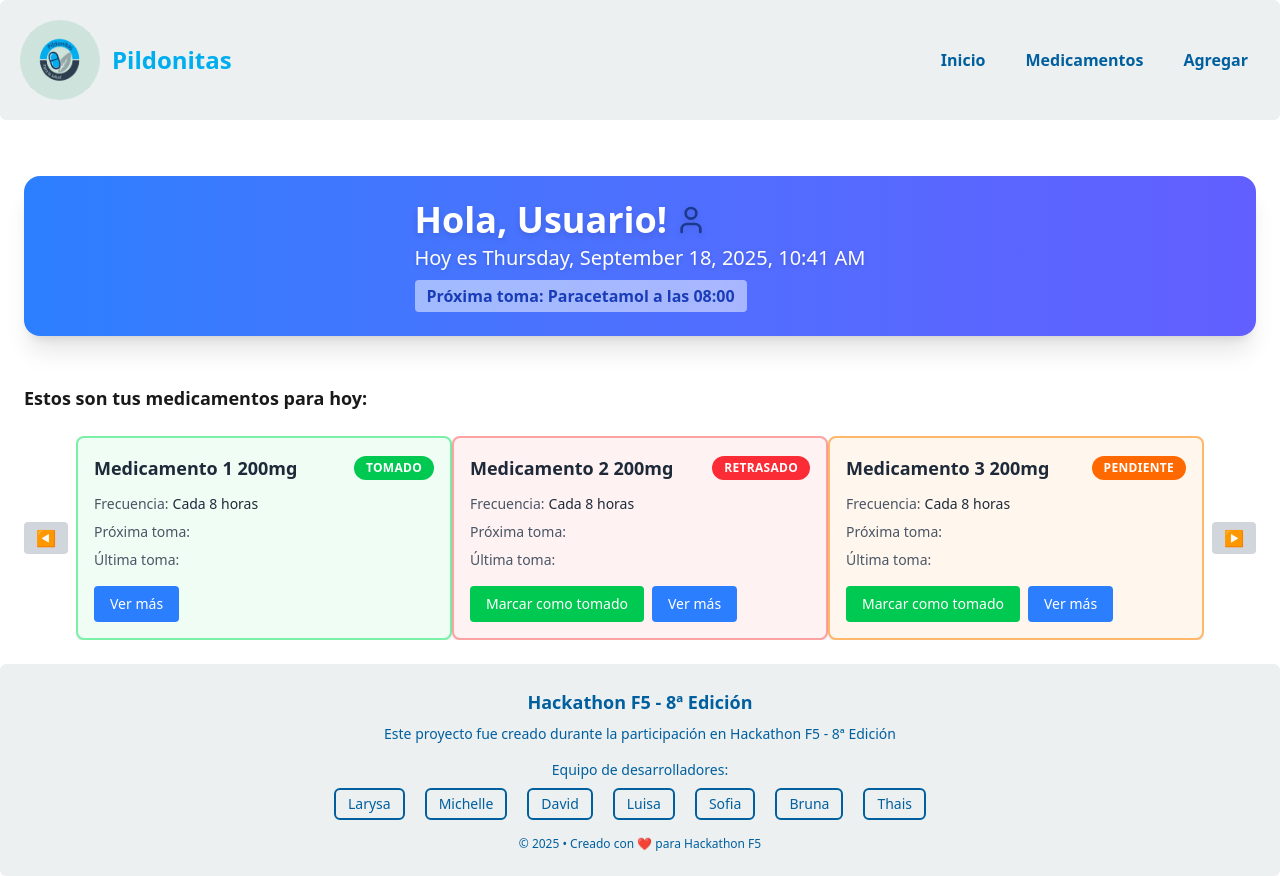
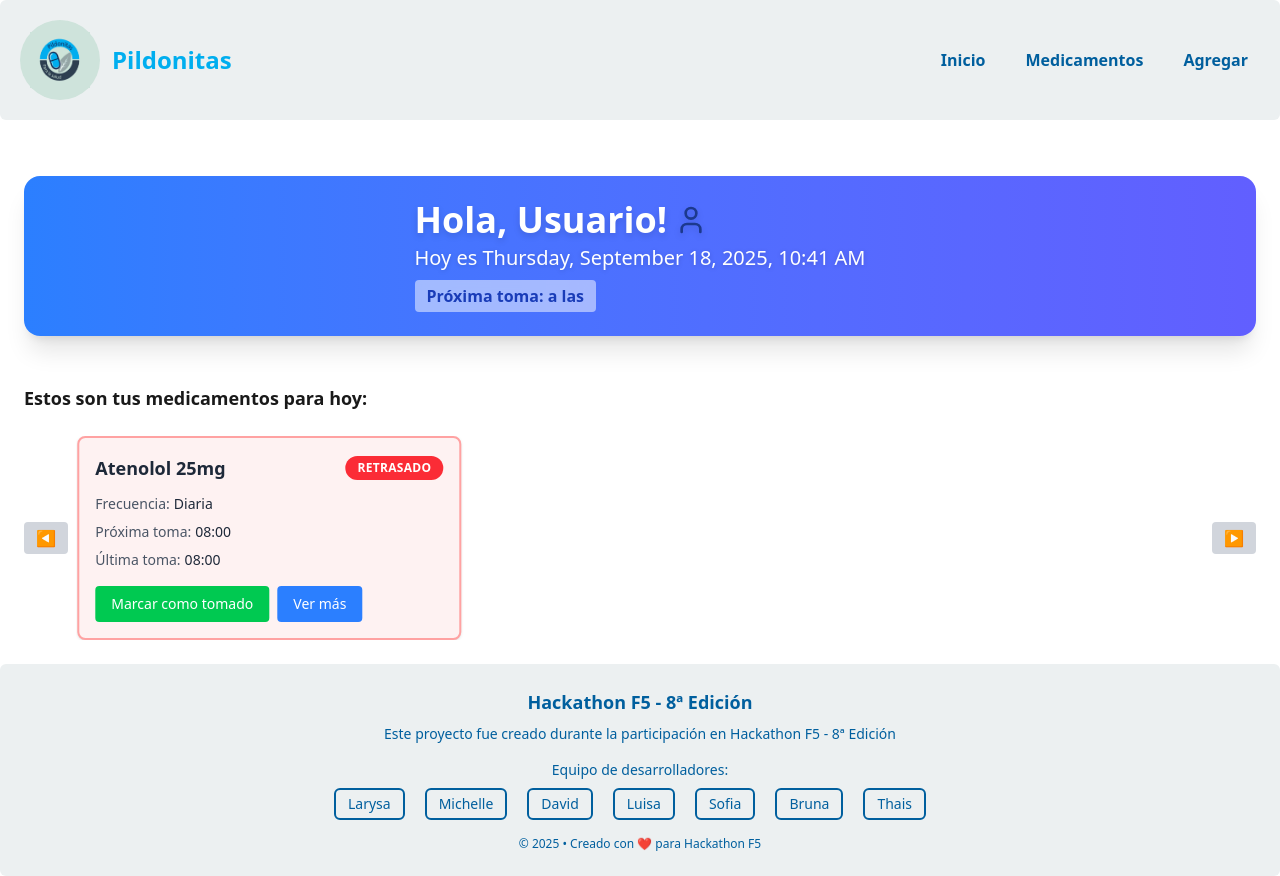
Before and after one commit to Pildonitas/pildonitas-frontend, a React (Vite) app: page / in a window 1280 px wide. Built offline with nearby package versions, Linux system fonts and the light colour scheme; data requests are answered from the project's data file.

Commit message:
ifinal commit
Signed-off-by: MichelleGel <michellegelves@gmail.com>

```diff
--- a/package.json
+++ b/package.json
@@ -7,7 +7,8 @@
     "dev": "vite",
     "build": "vite build",
     "lint": "eslint .",
-    "preview": "vite preview"
+    "preview": "vite preview",
+    "fakeapi": "json-server --watch server/db.json --port 5000"
   },
   "dependencies": {
     "@tailwindcss/vite": "^4.1.13",
@@ -28,6 +29,7 @@
     "eslint-plugin-react-hooks": "^5.2.0",
     "eslint-plugin-react-refresh": "^0.4.20",
     "globals": "^16.3.0",
+    "json-server": "^1.0.0-beta.3",
     "postcss": "^8.5.6",
     "tailwindcss": "^4.1.13",
     "vite": "^7.1.2"
--- /dev/null
+++ b/server/db.json
@@ -0,0 +1,180 @@
+{
+  "medications": [
+    {
+      "id": "2",
+      "name": "Paracetamol",
+      "dosis": "500mg",
+      "frequency": "Cada 12 horas",
+      "nextDose": "18:00",
+      "lastDose": "06:00",
+      "status": "retrasado",
+      "notes": "Ideal para fiebre y dolor leve",
+      "important": "No exceder 4g diarios"
+    },
+    {
+      "name": "Omeprazol",
+      "frequency": "Diario en la mañana",
+      "nextDose": "09:00",
+      "lastDose": "08:00",
+      "dosis": "20mg",
+      "status": "tomado",
+      "notes": "Tomar en ayunas",
+      "important": "No exceder la dosis recomendada",
+      "id": "4"
+    },
+    {
+      "id": "5",
+      "name": "Loratadina",
+      "dosis": "10mg",
+      "frequency": "Cada 24 horas",
+      "nextDose": "09:00",
+      "lastDose": "09:00",
+      "status": "tomado",
+      "notes": "Alivio de alergias",
+      "important": "No produce somnolencia"
+    },
+    {
+      "id": "6",
+      "name": "Metformina",
+      "dosis": "850mg",
+      "frequency": "Cada 12 horas",
+      "nextDose": "21:00",
+      "lastDose": "09:00",
+      "status": "pendiente",
+      "notes": "Tomar con comidas",
+      "important": "Usado para diabetes tipo 2"
+    },
+    {
+      "id": "7",
+      "name": "Atorvastatina",
+      "dosis": "20mg",
+      "frequency": "Una vez al día",
+      "nextDose": "22:00",
+      "lastDose": "22:00",
+      "status": "tomado",
+      "notes": "Tomar en la noche",
+      "important": "Reduce colesterol"
+    },
+    {
+      "id": "8",
+      "name": "Losartán",
+      "dosis": "50mg",
+      "frequency": "Cada 24 horas",
+      "nextDose": "08:00",
+      "lastDose": "08:00",
+      "status": "pendiente",
+      "notes": "Control de presión arterial",
+      "important": "Tomar a la misma hora todos los días"
+    },
+    {
+      "id": "1",
+      "name": "Ibuprofeno",
+      "dosis": "400mg",
+      "frequency": "Cada 8 horas",
+      "nextDose": "14:00",
+      "lastDose": "06:00",
+      "status": "tomado",
+      "notes": "Tomar con comida",
+      "important": "No exceder 3 dosis al día"
+    },
+    {
+      "id": "2",
+      "name": "Vitamina D",
+      "dosis": "1000 UI",
+      "frequency": "Diaria",
+      "nextDose": "09:00",
+      "lastDose": "09:00",
+      "status": "pendiente",
+      "notes": "Tomar con desayuno",
+      "important": "Mejor absorción con grasa"
+    },
+    {
+      "id": "3",
+      "name": "Atenolol",
+      "dosis": "25mg",
+      "frequency": "Diaria",
+      "nextDose": "08:00",
+      "lastDose": "08:00",
+      "status": "retrasado",
+      "notes": "",
+      "important": "Para presión arterial"
+    },
+    {
+      "id": "4",
+      "name": "Metformina",
+      "dosis": "500mg",
+      "frequency": "Cada 12 horas",
+      "nextDose": "20:00",
+      "lastDose": "08:00",
+      "status": "pendiente",
+      "notes": "Evitar tomar con alcohol",
+      "important": "Tomar con comida"
+    },
+    {
+      "id": "5",
+      "name": "Omeprazol",
+      "dosis": "20mg",
+      "frequency": "Diaria",
+      "nextDose": "07:00",
+      "lastDose": "07:00",
+      "status": "pendiente",
+      "notes": "",
+      "important": "Tomar antes del desayuno"
+    },
+    {
+      "id": "6",
+      "name": "Losartán",
+      "dosis": "50mg",
+      "frequency": "Cada 24 horas",
+      "nextDose": "08:00",
+      "lastDose": "08:00",
+      "status": "pendiente",
+      "notes": "Control de presión arterial",
+      "important": "Tomar a la misma hora todos los días"
+    },
+    {
+      "id": "7",
+      "name": "Simvastatina",
+      "dosis": "20mg",
+      "frequency": "Diaria",
+      "nextDose": "22:00",
+      "lastDose": "22:00",
+      "status": "pendiente",
+      "notes": "",
+      "important": "Tomar por la noche"
+    },
+    {
+      "id": "8",
+      "name": "Amoxicilina",
+      "dosis": "500mg",
+      "frequency": "Cada 8 horas",
+      "nextDose": "16:00",
+      "lastDose": "08:00",
+      "status": "pendiente",
+      "notes": "Completar ciclo antibiótico",
+      "important": "Tomar con agua"
+    },
+    {
+      "id": "9",
+      "name": "Paracetamol",
+      "dosis": "500mg",
+      "frequency": "Cada 6 horas",
+      "nextDose": "12:00",
+      "lastDose": "06:00",
+      "status": "pendiente",
+      "notes": "Para fiebre y dolor",
+      "important": "No exceder 4g diarios"
+    },
+    {
+      "id": "8f27",
+      "name": "Paracetamol",
+      "frequency": "cada 6 horas",
+      "nextDose": "11:05",
+      "lastDose": "",
+      "dosis": "500mg",
+      "status": "pendiente",
+      "notes": "tomar con agua",
+      "important": "no exceder las 4 dosis"
+    }
+  ]
+}
--- /dev/null
+++ b/src/components/ConfirmModal.jsx
@@ -0,0 +1,30 @@
+import React from "react";
+
+const ConfirmModal = ({ isOpen, title, message, onConfirm, onCancel }) => {
+    if (!isOpen) return null;
+
+    return (
+        <div className="fixed inset-0 z-50 flex items-center justify-center bg-black bg-opacity-50">
+            <div className="bg-white rounded-lg p-6 w-80 shadow-lg">
+                <h2 className="text-lg font-bold mb-2">{title}</h2>
+                <p className="mb-4 text-gray-700">{message}</p>
+                <div className="flex justify-end gap-3">
+                    <button
+                        onClick={onCancel}
+                        className="px-4 py-2 bg-gray-200 rounded hover:bg-gray-300"
+                    >
+                        Cancelar
+                    </button>
+                    <button
+                        onClick={onConfirm}
+                        className="px-4 py-2 bg-red-500 text-white rounded hover:bg-red-600"
+                    >
+                        Confirmar
+                    </button>
+                </div>
+            </div>
+        </div>
+    );
+};
+
+export default ConfirmModal;
--- a/src/components/MedicationCard.jsx
+++ b/src/components/MedicationCard.jsx
@@ -1,6 +1,6 @@
 import React, { useEffect, useState } from "react";
 import Button from "./Button";
-import { getMedicationById, updateMedication } from "../services/TestServices";
+import { getMedicationById, updateMedication } from "../services/MedicationServices";
 import { Link } from "react-router-dom";
 
 const MedicationCard = ({ id, onUpdate }) => {
@@ -39,13 +39,20 @@ const MedicationCard = ({ id, onUpdate }) => {
         }
     };
 
-    const cardStyle = getCardStyle(medication.estado);
+    const cardStyle = getCardStyle(medication.status);
 
     // --- Función para marcar como tomado ---
     const handleMarkAsTaken = async () => {
         try {
-            await updateMedication(id, { estado: "tomado" }); // Actualiza en el servicio simulado
-            setMedication((prev) => ({ ...prev, estado: "tomado" })); // Actualiza el estado local
+            // Crear un objeto completo copiando los datos existentes
+            const updatedMedication = { ...medication, status: "tomado" };
+
+            // Actualizar usando PUT con todo el objeto
+            await updateMedication(id, updatedMedication);
+
+            // Actualizar el estado local
+            setMedication(prev => ({ ...prev, status: "tomado" }));
+
             if (onUpdate) onUpdate(id, "tomado"); // Notifica al padre si aplica
         } catch (error) {
             console.error("Error al marcar como tomado:", error);
@@ -57,12 +64,12 @@ const MedicationCard = ({ id, onUpdate }) => {
             {/* Header con nombre y estado */}
             <div className="flex justify-between items-center mb-3">
                 <h3 className="text-lg font-semibold text-gray-800 flex-1 pr-2">
-                    {medication.medicamento} {medication.dosis}
+                    {medication.name} {medication.dosis}
                 </h3>
                 <span
                     className={`${cardStyle.badge} text-white text-xs font-bold px-3 py-1 rounded-full uppercase tracking-wide`}
                 >
-                    {medication.estado}
+                    {medication.status}
                 </span>
             </div>
 
@@ -70,21 +77,21 @@ const MedicationCard = ({ id, onUpdate }) => {
             <div className="space-y-2 mb-4">
                 <div className="flex">
                     <span className="text-gray-600 font-medium text-sm">Frecuencia:</span>
-                    <span className="text-gray-800 text-sm ml-1">{medication.frecuencia}</span>
+                    <span className="text-gray-800 text-sm ml-1">{medication.frequency}</span>
                 </div>
                 <div className="flex">
                     <span className="text-gray-600 font-medium text-sm min-w-20">Próxima toma:</span>
-                    <span className="text-gray-800 text-sm ml-1">{medication.proximaToma}</span>
+                    <span className="text-gray-800 text-sm ml-1">{medication.nextDose}</span>
                 </div>
                 <div className="flex">
                     <span className="text-gray-600 font-medium text-sm min-w-20">Última toma:</span>
-                    <span className="text-gray-800 text-sm ml-1">{medication.ultimaToma}</span>
+                    <span className="text-gray-800 text-sm ml-1">{medication.lastDose}</span>
                 </div>
             </div>
 
             {/* Botones de acción */}
             <div className="flex gap-2">
-                {medication.estado.toLowerCase() !== "tomado" && (
+                {(medication.status || "").toLowerCase() !== "tomado" && (
                     <Button
                         title="Marcar como tomado"
                         action={handleMarkAsTaken}
@@ -94,7 +101,7 @@ const MedicationCard = ({ id, onUpdate }) => {
                 <Link to={`/viewmedication/${id}`}>
                     <Button
                         title="Ver más"
-                        action={() => { }}
+                        action={() => {}}
                         className="bg-blue-500 hover:bg-blue-600 text-white text-sm font-medium px-4 py-2 rounded"
                     />
                 </Link>
--- a/src/pages/Home.jsx
+++ b/src/pages/Home.jsx
@@ -1,6 +1,7 @@
 import React, { useState, useEffect } from "react";
 import MedicationCarousel from "../components/MedsCarousel";
-import { getMedicationsForToday } from "../services/TestServices";
+import { getMedication } from "../services/MedicationServices";
+
 import { User } from "lucide-react";
 
 const Home = ({ userName = "Usuario" }) => {
@@ -11,7 +12,7 @@ const Home = ({ userName = "Usuario" }) => {
   useEffect(() => {
     const fetchMeds = async () => {
       try {
-        const meds = await getMedicationsForToday();
+        const meds = await getMedication();
         setMedications(meds);
       } catch (err) {
         console.error("Error cargando medicamentos:", err);
@@ -40,7 +41,13 @@ const Home = ({ userName = "Usuario" }) => {
 
   const nextMed = medications
     .filter((med) => med.status !== "tomado")
-    .sort((a, b) => a.nextDose.localeCompare(b.nextDose))[0];
+  medications.sort((a, b) => {
+    const nameA = a.name || '';
+    const nameB = b.name || '';
+    return nameA.localeCompare(nameB);
+  });
+
+
 
   return (
     <div className="p-6 space-y-6">
@@ -72,7 +79,7 @@ const Home = ({ userName = "Usuario" }) => {
       </div>
 
       {/* Carrusel */}
-      <MedicationCarousel medications={medications} />
+      <MedicationCarousel medications={medications.filter(m=>m.status !== "tomado")} />
     </div>
   );
 };
--- a/src/pages/MedicationDetail.jsx
+++ b/src/pages/MedicationDetail.jsx
@@ -1,20 +1,23 @@
 import React, { useEffect, useState } from "react";
 import { useNavigate, useParams } from "react-router-dom";
-import { getMedicationById, deleteMedication } from "../services/TestServices";
+import { getMedicationById, deleteMedication } from "../services/MedicationServices";
 import Button from "../components/Button";
+import ConfirmModal from "../components/ConfirmModal";
 
 const MedicationDetail = () => {
   const { id } = useParams();
   const navigate = useNavigate();
-  const [med, setMed] = useState(null);
+  const [medication, setMedication] = useState(null);
   const [loading, setLoading] = useState(true);
+  const [isModalOpen, setIsModalOpen] = useState(false);
+
 
   // Cargar datos del medicamento
   useEffect(() => {
     const fetchMed = async () => {
       try {
         const data = await getMedicationById(id);
-        setMed(data);
+        setMedication(data);
       } catch (err) {
         console.error("Error cargando medicamento:", err);
       } finally {
@@ -35,19 +38,19 @@ const MedicationDetail = () => {
   };
 
   if (loading) return <p>Cargando...</p>;
-  if (!med) return <p>No se encontró el medicamento</p>;
+  if (!medication) return <p>No se encontró el medicamento</p>;
 
   return (
     <div className="max-w-lg mx-auto bg-white shadow-md rounded p-6 space-y-3">
-      <h2 className="text-2xl font-bold">{med.name}</h2>
+      <h2 className="text-2xl font-bold">{medication.name}</h2>
 
-      <p><strong>Dosis:</strong> {med.dosis}</p>
-      <p><strong>Frecuencia:</strong> {med.frequency}</p>
-      <p><strong>Próxima toma:</strong> {med.nextDose || '-'}</p>
-      <p><strong>Última toma:</strong> {med.lastDose || '-'}</p>
-      <p><strong>Estado:</strong> {med.status}</p>
-      <p><strong>Notas:</strong> {med.notes || '-'}</p>
-      <p><strong>Información importante:</strong> {med.important || '-'}</p>
+      <p><strong>Dosis:</strong> {medication.dosis}</p>
+      <p><strong>Frecuencia:</strong> {medication.frequency}</p>
+      <p><strong>Próxima toma:</strong> {medication.nextDose || '-'}</p>
+      <p><strong>Última toma:</strong> {medication.lastDose || '-'}</p>
+      <p><strong>Estado:</strong> {medication.status}</p>
+      <p><strong>Notas:</strong> {medication.notes || '-'}</p>
+      <p><strong>Información importante:</strong> {medication.important || '-'}</p>
 
       <div className="flex gap-3 mt-6">
         <Button
@@ -57,9 +60,31 @@ const MedicationDetail = () => {
         />
         <Button
           title="Eliminar"
-          action={handleDelete}
+          action={() => setIsModalOpen(true)}
           className="bg-red-500 hover:bg-red-600 text-white px-4 py-2 rounded"
         />
+        <Button
+          title="Volver a la lista"
+          action={() => navigate("/medicationslist")}
+          className="bg-gray-500 hover:bg-gray-600 text-white px-4 py-2 rounded"
+        />
+
+        <ConfirmModal
+          isOpen={isModalOpen}
+          title="Eliminar medicamento"
+          message="¿Estás seguro de que quieres eliminar este medicamento?"
+          onConfirm={async () => {
+            try {
+              await deleteMedication(id);
+              navigate("/medicationslist");
+            } catch (err) {
+              console.error("Error eliminando:", err);
+            }
+          }}
+          onCancel={() => setIsModalOpen(false)}
+        />
+
+
       </div>
     </div>
   );
--- a/src/pages/MedicationList.jsx
+++ b/src/pages/MedicationList.jsx
@@ -1,7 +1,7 @@
 import React, { useEffect, useState } from "react"
 import MedicationCard from "../components/MedicationCard"
 // 🔹 cuando tengas backend real, cambia este import:
-import { getMedication } from "../services/TestServices"
+import { getMedication } from "../services/MedicationServices"
 import { ClipboardList } from "lucide-react"
 
 const MedicationList = () => {
--- a/src/services/MedicationServices.jsx
+++ b/src/services/MedicationServices.jsx
@@ -1,6 +1,6 @@
 import axios from "axios";
 
-const URL_API="http://localhost:xxxx/medications"
+const URL_API="http://localhost:5000/medications"
 
 //GET para ver el listado de toda la medicación
 export const getMedication = async()=>{
```
Also changed, not shown: 1 other file (tests, documents, lock files or other folders).
